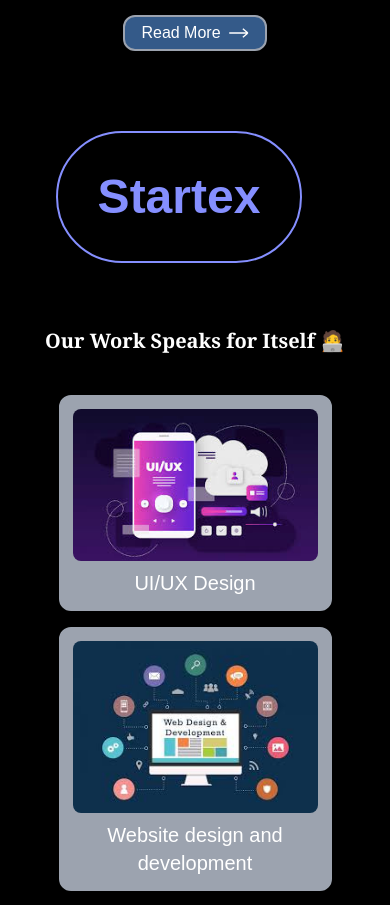
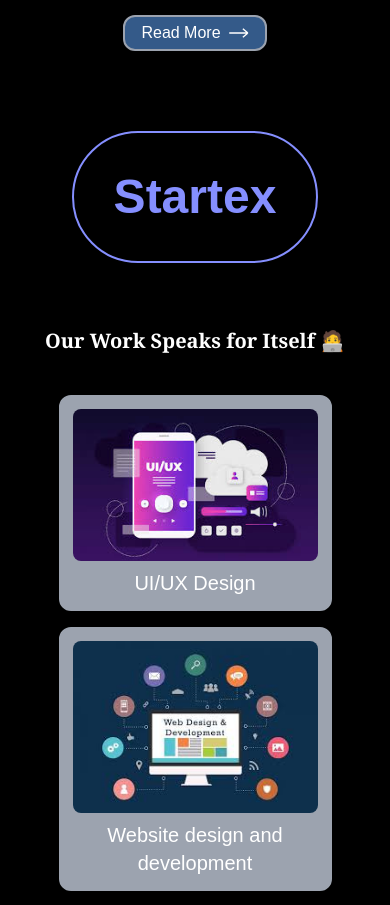
Before and after one commit to AbhiSharma1511/startexs, a Next.js app: page / in a window 390 px wide. Shown: the part 1800-2705 px from the top of the page. Built offline with nearby package versions, Linux system fonts and the light colour scheme.

Commit message:
updating

```diff
--- a/src/components/AnimatedText.jsx
+++ b/src/components/AnimatedText.jsx
@@ -18,7 +18,7 @@ export default function AnimatedText() {
     };
 
     return (
-        <div className=" flex items-center justify-center flex-col mr-8 md:mr-16 mt-20 md:mt-0">
+        <div className="flex items-center justify-center flex-col mr-0 md:mr-16 mt-20 md:mt-0">
             {/* Animated Letters */}
             <div className="flex text-5xl md:text-8xl font-semibold border-2 border-[#858FFF] rounded-full p-10  hover:scale-110 transition-transform duration-300">
                 {fullText.split("").map((letter, index) => (
```
